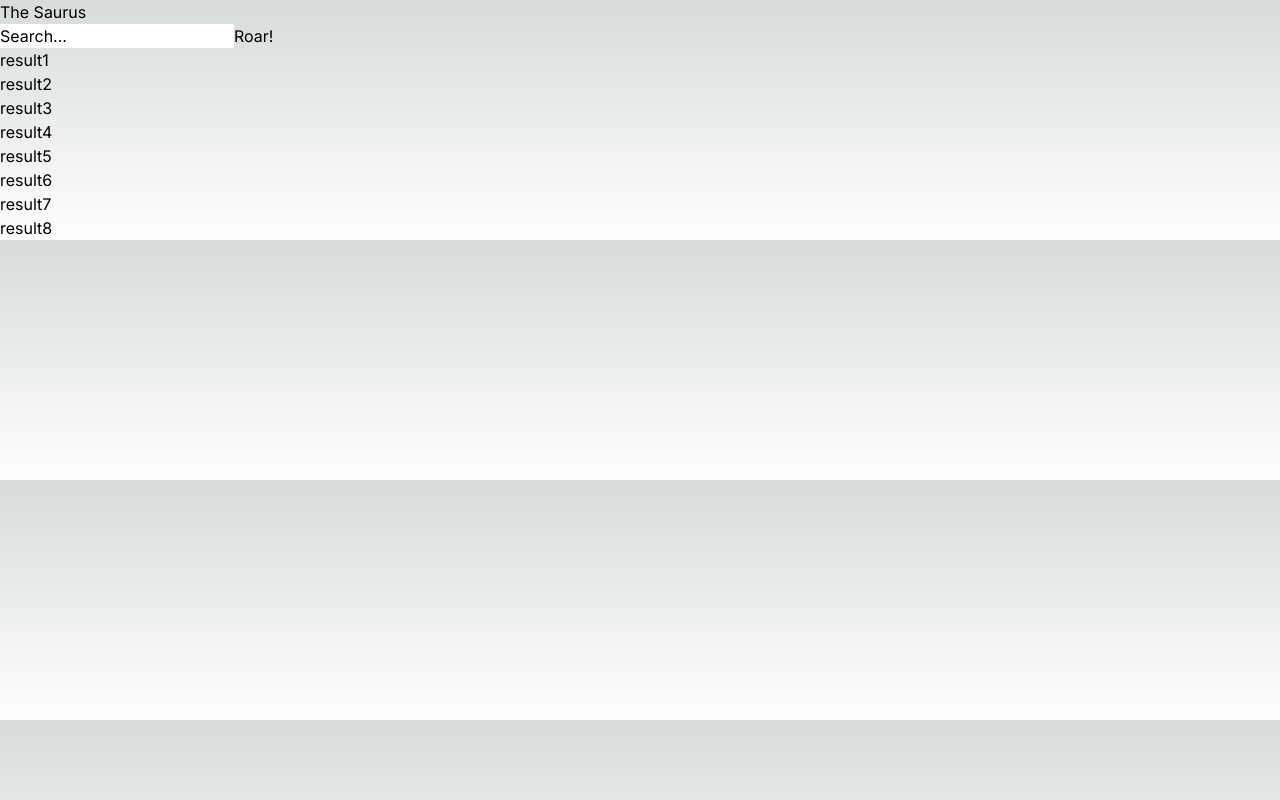
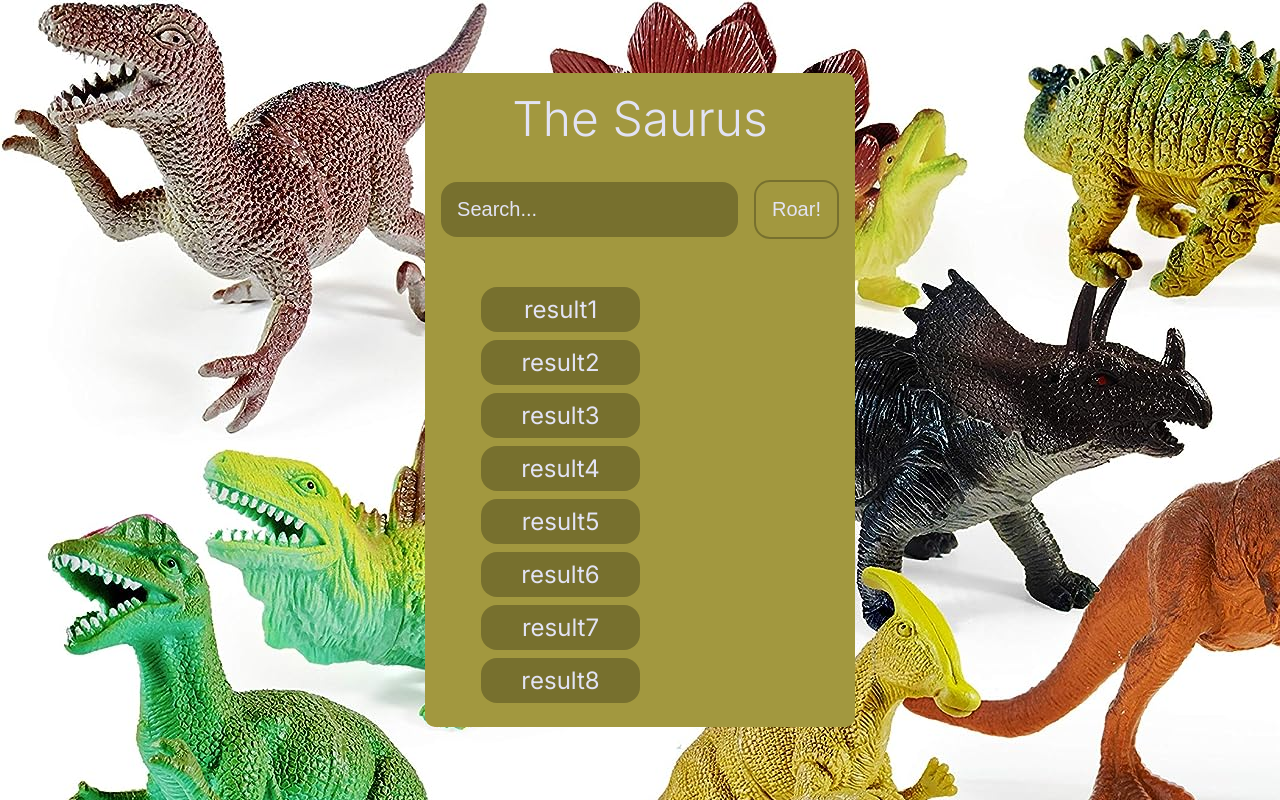
Before and after one commit to zackhanni/the-saurus, a Next.js app: page / in a window 1280 px wide. Built offline with nearby package versions, Linux system fonts and the light colour scheme.

Commit message:
create color palette, general css formatting

```diff
--- a/src/app/globals.css
+++ b/src/app/globals.css
@@ -1,27 +1,95 @@
-@tailwind base;
-@tailwind components;
-@tailwind utilities;
-
 :root {
-  --foreground-rgb: 0, 0, 0;
-  --background-start-rgb: 214, 219, 220;
-  --background-end-rgb: 255, 255, 255;
+  --primary: #A2983F;
+  --secondary: #c4c8e8;
+  --accent: #77702e;
+  --background: #e2e3f4;
+  --text: #e2e3f4;
 }
 
-@media (prefers-color-scheme: dark) {
-  :root {
-    --foreground-rgb: 255, 255, 255;
-    --background-start-rgb: 0, 0, 0;
-    --background-end-rgb: 0, 0, 0;
-  }
+
+* {
+  box-sizing: border-box;
+  margin: 0;
+
 }
 
 body {
-  color: rgb(var(--foreground-rgb));
-  background: linear-gradient(
-      to bottom,
-      transparent,
-      rgb(var(--background-end-rgb))
-    )
-    rgb(var(--background-start-rgb));
+  background-image: url("../app/dino-background.jpg");
+  padding: 0;
+  margin: 0;
+  display: flex;
+  justify-content: center;
+  align-items: center;
+  width: 100vw;
+  height: 100vh;
 }
+
+body h1 {
+  font-size: 3rem;
+  font-weight: 300;
+  margin-top: 1rem;
+}
+
+.container {
+  text-align: center;
+  max-width: 80%;
+  min-height: 60%;
+  background-color: var(--primary);
+  color: var(--text);
+  border-radius: 10px;
+}
+
+form {
+  padding: 2rem 1rem;
+  max-width: 800px;
+}
+
+form input {
+  font-size: 1.25rem;
+  border-radius: 1rem;
+  padding: 1rem;
+  background-color: var(--accent);
+  color: var(--text);
+  border: none;
+  margin-right: 1rem;
+}
+
+/* form input::placeholder {
+  color: var();
+} */
+
+form button {
+  font-size: 1.25rem;
+  color: var(--text);
+  background-color: var(--primary);
+  /* appearance: none; */
+  border: 2px solid var(--accent);
+  padding: 1rem 1rem;
+  border-radius: 1rem;
+  /* border: none; */
+  /* outline: none; */
+  /* background: none; */
+  transition: .3s;
+}
+
+form button:hover {
+  background-color: var(--accent);
+  border: 2px solid var(--primary);
+}
+
+.results {
+  padding: 1rem;
+  display: grid;
+  grid-template-columns: repeat(2, 1fr);
+  font-size: 1.5rem;
+}
+
+.results li {
+  display: block;
+
+  background-color: var(--accent);
+  border-radius: 1rem;
+  padding: .5rem;
+  margin-bottom: .5rem;
+
+}
```
